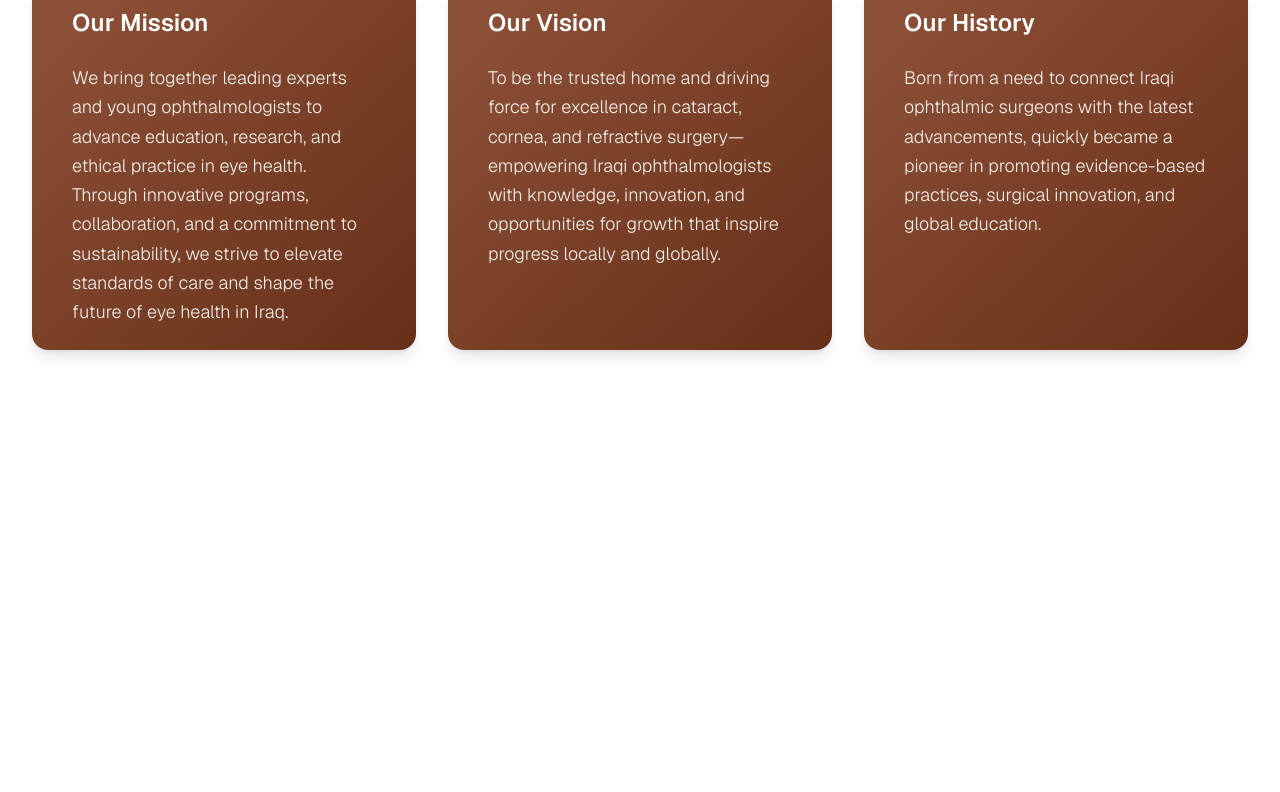
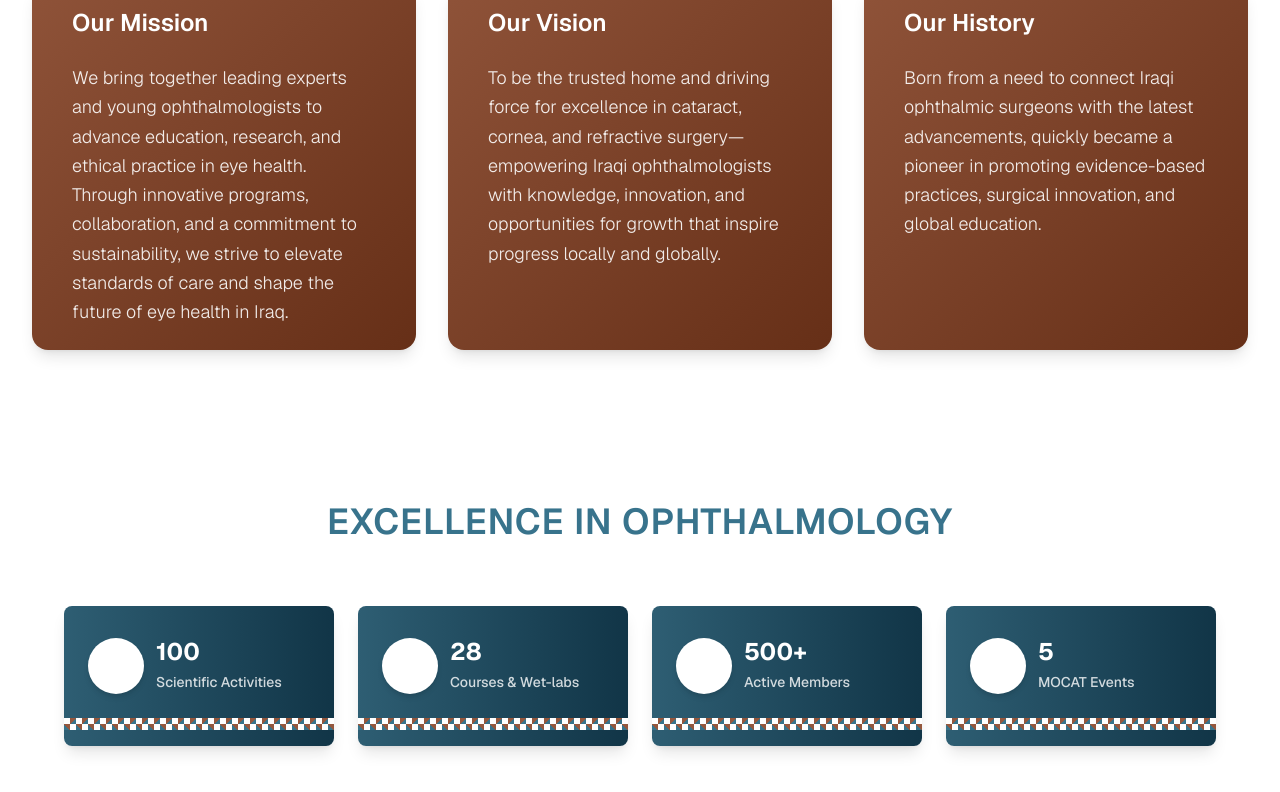
Before and after one commit to KAPITA-TECH/ISCRS, a Next.js app: page / in a window 1280 px wide. Shown: the part 1797-2589 px from the top of the page. Before the commit the page ends 2243 px from the top, so only its background shows below. Built offline with nearby package versions, Linux system fonts and the light colour scheme.

Commit message:
Enhance Next.js configuration and global styles; set workspace root for turbopack, disable build cache with dynamic build ID, and add new color variables for cards and gradient in CSS. Integrate ExcellenceInOphthalmology component into the homepage.

```diff
--- a/next.config.ts
+++ b/next.config.ts
@@ -1,6 +1,10 @@
 import type { NextConfig } from "next";
 
 const nextConfig: NextConfig = {
+  // Set the workspace root to avoid lockfile warnings
+  turbopack: {
+    root: __dirname,
+  },
   // Disable caching for development
   experimental: {
     staleTimes: {
@@ -15,7 +19,9 @@
     unoptimized: true,
   },
   // Disable build cache
-
+  generateBuildId: async () => {
+    return 'build-' + Date.now()
+  },
 };
 
 export default nextConfig;
--- a/src/app/globals.css
+++ b/src/app/globals.css
@@ -13,6 +13,8 @@
   --color-omar:#8f5339;
   --color-primary:#91553c;
   --color-secondary:#38738c;
+  --color-cards:#2e5e73;
+  --color-gradient:#113547;
   --color-buttons:#7a4027;
 
 
--- a/src/app/page.tsx
+++ b/src/app/page.tsx
@@ -2,6 +2,7 @@
 import Hero from '@/components/Hero';
 import InternationalSpeakers from '@/components/InternationalSpeakers';
 import AboutISCRS from '@/components/AboutISCRS';
+import ExcellenceInOphthalmology from '@/components/ExcellenceInOphthalmology';
 
 export default function Home() {
   return (
@@ -10,6 +11,7 @@
       <Hero />
       <InternationalSpeakers />
       <AboutISCRS />
+      <ExcellenceInOphthalmology />
     </main>
   );
 }
--- /dev/null
+++ b/src/components/ExcellenceInOphthalmology.tsx
@@ -0,0 +1,97 @@
+import React from 'react';
+
+interface StatCard {
+  id: number;
+  number: string;
+  title: string;
+}
+
+const statsData: StatCard[] = [
+  {
+    id: 1,
+    number: "100",
+    title: "Scientific Activities"
+  },
+  {
+    id: 2,
+    number: "28",
+    title: "Courses & Wet-labs"
+  },
+  {
+    id: 3,
+    number: "500+",
+    title: "Active Members"
+  },
+  {
+    id: 4,
+    number: "5",
+    title: "MOCAT Events"
+  }
+];
+
+const ExcellenceInOphthalmology = () => {
+  return (
+    <>
+      {/* White space gap */}
+      <div className="h-6 lg:h-8 bg-white"></div>
+
+      <section className="pt-4 pb-16 lg:pt-6 lg:pb-24 bg-white">
+        <div className="w-full max-w-7xl mx-auto px-4 sm:px-6 lg:px-8">
+          {/* Section Title */}
+          <div className="text-center mb-16">
+            <h2 className="text-3xl lg:text-4xl font-semibold text-[#38738c] uppercase tracking-wide">
+              Excellence in Ophthalmology
+            </h2>
+          </div>
+
+          {/* Stats Cards */}
+          <div className="grid grid-cols-1 md:grid-cols-2 lg:grid-cols-4 gap-4 lg:gap-6 max-w-6xl mx-auto">
+            {statsData.map((stat) => (
+              <div
+                key={stat.id}
+                     className="bg-gradient-to-r from-[#2e5e73] to-[#113547] rounded-lg px-6 py-4 shadow-lg hover:shadow-xl transition-all duration-300 transform hover:-translate-y-2 h-[140px] flex flex-col justify-between"
+              >
+                {/* Main Content */}
+                <div className="flex items-center gap-3 mb-6 pt-4">
+                  {/* Circular Icon Placeholder - Fully White */}
+                  <div className="w-12 h-12 lg:w-14 lg:h-14 bg-white rounded-full flex items-center justify-center shadow-md flex-shrink-0">
+                    {/* Icon placeholder - fully white circle */}
+                  </div>
+
+                  {/* Number and Title */}
+                  <div className="flex flex-col">
+                    <span className="text-xl lg:text-2xl font-bold text-white leading-none mb-2">
+                      {stat.number}
+                    </span>
+                    <h3 className="text-white font-medium text-xs lg:text-sm opacity-80">
+                      {stat.title}
+                    </h3>
+                  </div>
+                </div>
+
+                {/* Patterned Horizontal Divider */}
+                <div className="mt-auto -mx-6 mb-2">
+                  <div
+                    className="h-3 w-full bg-white"
+                    style={{
+                      backgroundImage: `
+                        linear-gradient(45deg, #38738a 25%, transparent 25%),
+                        linear-gradient(-45deg, #38738a 25%, transparent 25%),
+                        linear-gradient(45deg, transparent 75%, #94573d 75%),
+                        linear-gradient(-45deg, transparent 75%, #94573d 75%)
+                      `,
+                      backgroundSize: '12px 12px',
+                      backgroundPosition: '0 0, 0 6px, 6px -6px, -6px 0px'
+                    }}
+                  ></div>
+                </div>
+              </div>
+            ))}
+          </div>
+        </div>
+      </section>
+    </>
+  );
+};
+
+export default ExcellenceInOphthalmology;
```
